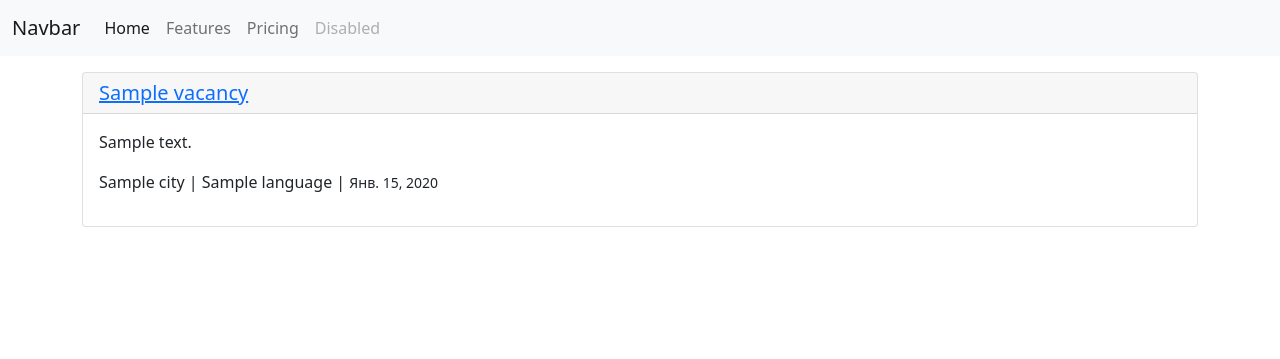
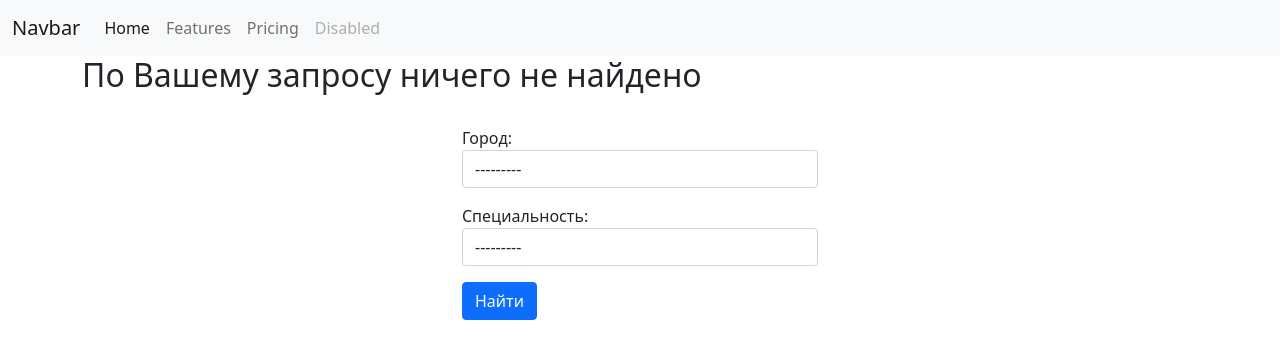
Before and after one commit to lavrem/django3, a Django app: page / in a window 1280 px wide. Shown: the top 359 px of the page. Run offline with Django 3.2, Linux system fonts and the light colour scheme; tables that the repository leaves empty hold one stand-in row (values such as "Sample post").

Commit message:
init_commit

```diff
--- /dev/null
+++ b/scraping/forms.py
@@ -0,0 +1,11 @@
+from django import forms
+from scraping.models import City, Language
+
+
+class FindForm(forms.Form):
+    city = forms.ModelChoiceField(queryset=City.objects.all(), to_field_name="slug", required=False,
+                                  widget=forms.Select(attrs={'class': 'form-control'}),
+                                  label='Город')
+    language = forms.ModelChoiceField(queryset=Language.objects.all(),  to_field_name="slug", required=False,
+                                      widget=forms.Select(attrs={'class': 'form-control'}),
+                                      label='Специальность')
--- a/scraping/templates/scraping/home.html
+++ b/scraping/templates/scraping/home.html
@@ -5,10 +5,22 @@
         <div class="card my-3">
           <h5 class="card-header"><a href="{{ obj.url }}" target="_blank">{{ obj.title }}</a></h5>
           <div class="card-body">
+              <h4>{{obj.company}}</h4>
                 <p class="card-text">{{ obj.description }}</p>
                 <p>{{obj.city.name}} | {{obj.language.name}} |
                     <small>{{obj.timestamp}}</small></p>
           </div>
         </div>
+    {% empty %}
+            <h2 class="mx-auto">По Вашему запросу ничего не найдено</h2><br>
     {% endfor %}
+<div class="row">
+    <div class="col-md-4 mx-auto">
+        <form action="#">
+        {{form.as_p}}
+        <button type="submit" class="btn btn-primary">Найти</button>
+        </form>
+    </div>
+</div>
+
 {% endblock %}
--- a/scraping/views.py
+++ b/scraping/views.py
@@ -1,6 +1,20 @@
 from django.shortcuts import render
 from .models import Vacancy
+from .forms import FindForm
+
+
 # Create your views here.
 def home_view(request):
-    qs = Vacancy.objects.all()
-    return render(request, 'scraping/home.html', {'object_list': qs})
+    #print(request.GET)
+    form = FindForm()
+    city = request.GET.get('city')
+    language = request.GET.get('language')
+    qs = {}
+    if city or language:
+        _filter = {}
+        if city:
+            _filter['city__slug'] = city
+        if language:
+            _filter['language__slug'] = language
+        qs = Vacancy.objects.filter(**_filter)
+    return render(request, 'scraping/home.html', {'object_list': qs, 'form': form})
```
